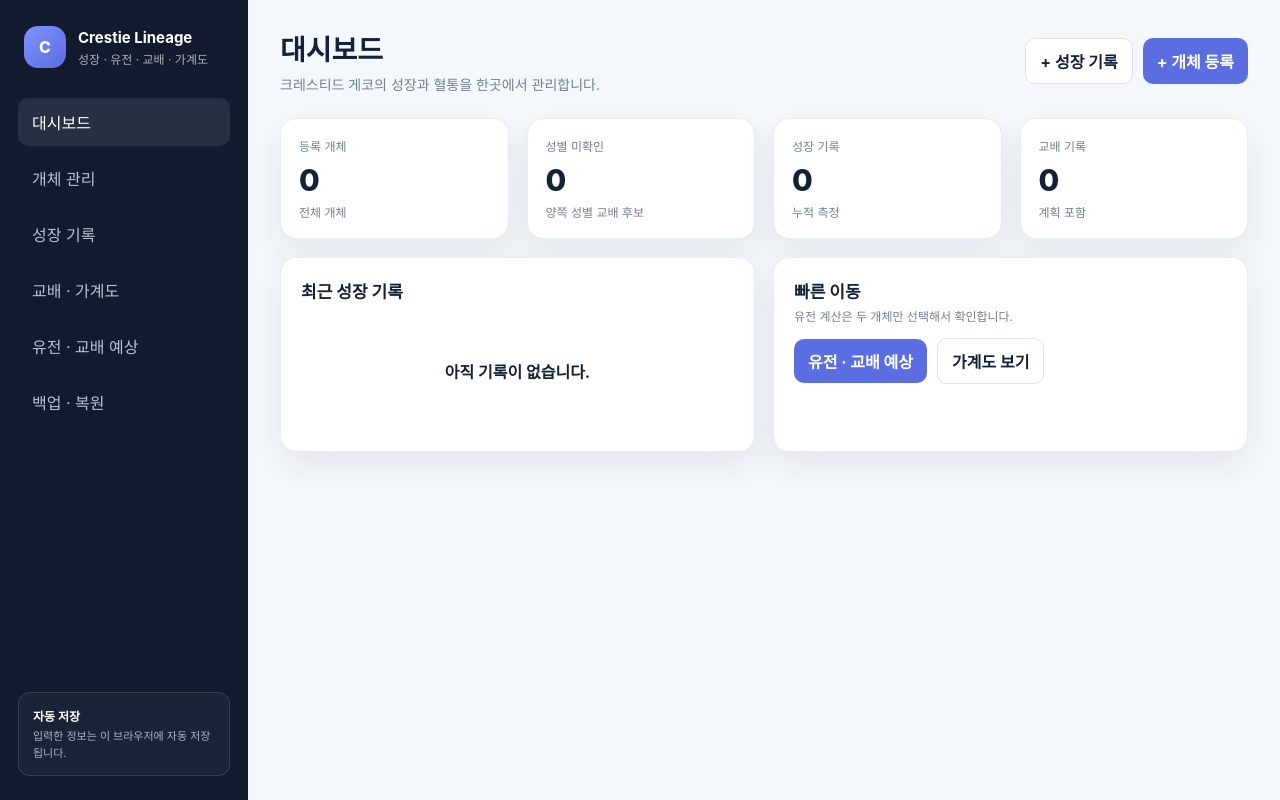
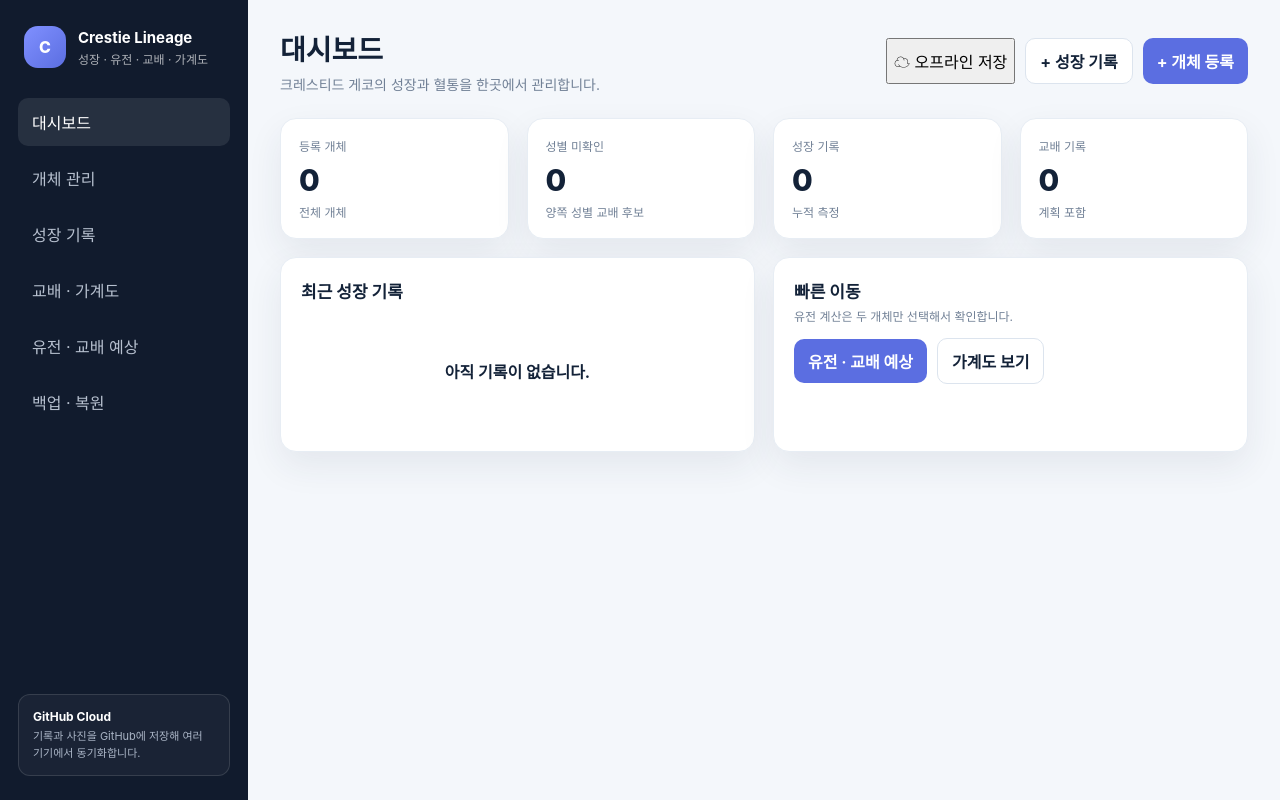
Before and after one commit to steo410/cre, a plain HTML site: page index.html in a window 1280 px wide. Drawn offline with Linux system fonts and the light colour scheme; no server answers.

Commit message:
Enable GitHub cloud sync and photo UI

```diff
--- a/index.html
+++ b/index.html
@@ -4,7 +4,7 @@
   <meta charset="UTF-8" />
   <meta name="viewport" content="width=device-width, initial-scale=1.0" />
   <meta name="theme-color" content="#0f172a" />
-  <title>Crestie Lineage v2 - 성장·유전·가계도</title>
+  <title>Crestie Lineage v3 - 성장·유전·가계도·클라우드</title>
   <link rel="stylesheet" href="style.css" />
 </head>
 <body>
@@ -22,7 +22,7 @@
         <button class="nav-btn" data-view="genetics">유전 · 교배 예상</button>
         <button class="nav-btn" data-view="backup">백업 · 복원</button>
       </nav>
-      <div class="sidebar-note"><b>자동 저장</b><span>입력한 정보는 이 브라우저에 자동 저장됩니다.</span></div>
+      <div class="sidebar-note"><b>GitHub Cloud</b><span>기록과 사진을 GitHub에 저장해 여러 기기에서 동기화합니다.</span></div>
     </aside>
 
     <main class="main">
@@ -143,5 +143,6 @@
 
   <input id="importFile" type="file" accept="application/json" hidden />
   <script src="app.js" defer></script>
+  <script src="cloud.js" defer></script>
 </body>
 </html>
```
